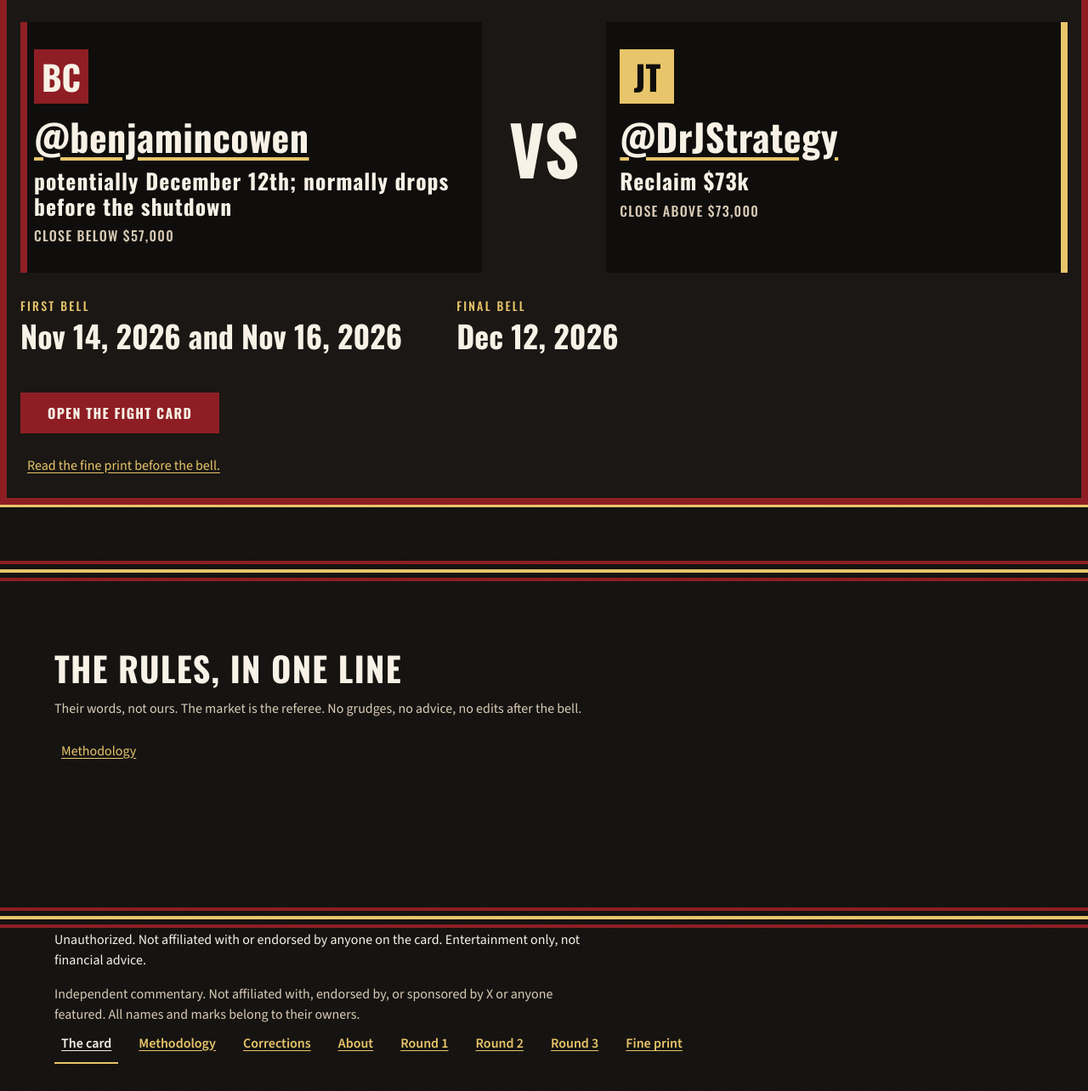
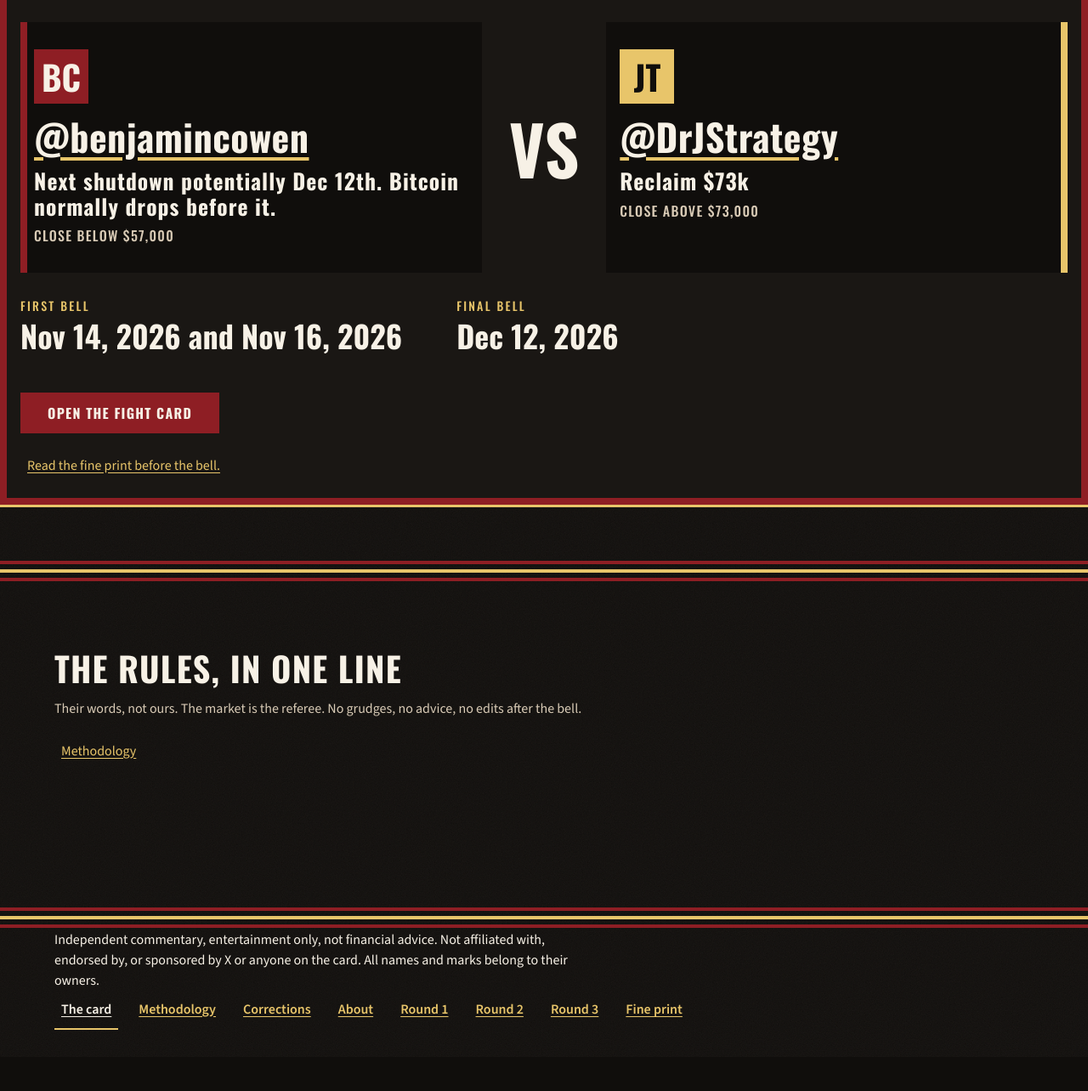
Before and after one commit to KidRunComVC/battle-calls-2, a website: page site/index.html in a window 1280 px wide. Shown: the part 2322-3606 px from the top of the page at 85% size. After the commit the page ends 3566 px from the top, so only its background shows below. Drawn offline with Linux system fonts and the light colour scheme.

Commit message:
Update Cowen's card line and the footer disclaimer
The short Bitcoin line now names the next shutdown and the drop before it. Every page footer uses one commentary disclaimer, and the header affiliation line stays as it was.

Co-authored-by: KidRunComVC <KidRunComVC@users.noreply.github.com>

```diff
--- a/css/site.css
+++ b/css/site.css
@@ -608,12 +608,6 @@ main {
 
 .card-intro .tagline {
   margin-top: 0;
-}
-
-.footer-affiliation {
-  max-width: var(--measure);
-  margin-top: var(--space-2);
-  color: var(--color-muted);
 }
 
 #rules-home {
--- a/data/fights.json
+++ b/data/fights.json
@@ -8,7 +8,7 @@
     "postFight": "Respect to both corners. Putting a number on the record in public takes guts.",
     "affiliation": "Independent commentary. Not affiliated with, endorsed by, or sponsored by X or anyone featured. All names and marks belong to their owners.",
     "affiliationShort": "Unauthorized. Not affiliated with X or anyone featured.",
-    "footerLine": "Unauthorized. Not affiliated with or endorsed by anyone on the card. Entertainment only, not financial advice.",
+    "footerLine": "Independent commentary, entertainment only, not financial advice. Not affiliated with, endorsed by, or sponsored by X or anyone on the card. All names and marks belong to their owners.",
     "teaser": "Read the fine print before the bell.",
     "unauthorized": "\"Unauthorized\" means the people on the card did not participate in this site and did not agree to be scored here.",
     "advice": "Entertainment and education only. This is not financial, investment, or trading advice.",
@@ -269,7 +269,7 @@
               "text": "The post is a historical analog to the average of 7 past shutdowns. It names no price level."
             }
           ],
-          "posterCall": "potentially December 12th; normally drops before the shutdown",
+          "posterCall": "Next shutdown potentially Dec 12th. Bitcoin normally drops before it.",
           "posterKo": "Close below $57,000"
         }
       ],
--- a/scripts/render.mjs
+++ b/scripts/render.mjs
@@ -709,7 +709,6 @@ function footer(site, current, extra = []) {
     <div class="ropes" aria-hidden="true"></div>
     <div class="wrap">
       <p class="footer-plain">${escapeText(site.footerLine)}</p>
-      <p class="footer-affiliation">${escapeText(site.affiliation)}</p>
       <nav aria-label="Footer"><ul class="footer-links">${links}</ul></nav>
     </div>
   </footer>`;
--- a/site/css/site.css
+++ b/site/css/site.css
@@ -608,12 +608,6 @@ main {
 
 .card-intro .tagline {
   margin-top: 0;
-}
-
-.footer-affiliation {
-  max-width: var(--measure);
-  margin-top: var(--space-2);
-  color: var(--color-muted);
 }
 
 #rules-home {
--- a/site/index.html
+++ b/site/index.html
@@ -125,7 +125,7 @@
         <div class="poster-corner poster-bear">
       <p class="poster-badge badge-bear" aria-hidden="true">BC</p>
       <a href="https://x.com/benjamincowen" class="poster-name handle" target="_blank" rel="noopener noreferrer">@benjamincowen</a>
-      <p class="poster-call">potentially December 12th; normally drops before the shutdown</p>
+      <p class="poster-call">Next shutdown potentially Dec 12th. Bitcoin normally drops before it.</p>
       <p class="poster-ko">Close below $57,000</p>
     </div>
         <p class="poster-vs">VS</p>
@@ -156,8 +156,7 @@
 <footer class="site-footer">
     <div class="ropes" aria-hidden="true"></div>
     <div class="wrap">
-      <p class="footer-plain">Unauthorized. Not affiliated with or endorsed by anyone on the card. Entertainment only, not financial advice.</p>
-      <p class="footer-affiliation">Independent commentary. Not affiliated with, endorsed by, or sponsored by X or anyone featured. All names and marks belong to their owners.</p>
+      <p class="footer-plain">Independent commentary, entertainment only, not financial advice. Not affiliated with, endorsed by, or sponsored by X or anyone on the card. All names and marks belong to their owners.</p>
       <nav aria-label="Footer"><ul class="footer-links"><li><a href="/battle-calls-2/" aria-current="page">The card</a></li><li><a href="/battle-calls-2/methodology.html">Methodology</a></li><li><a href="/battle-calls-2/corrections.html">Corrections</a></li><li><a href="/battle-calls-2/about.html">About</a></li><li><a href="/battle-calls-2/fights/round-1-silver.html">Round 1</a></li><li><a href="/battle-calls-2/fights/round-2-bitcoin.html">Round 2</a></li><li><a href="/battle-calls-2/fights/round-3-spx.html">Round 3</a></li><li><a href="/battle-calls-2/fine-print.html">Fine print</a></li></ul></nav>
     </div>
   </footer>
```
Also changed, not shown: site/404.html (+1 -2 lines), site/about.html (+1 -2 lines), site/corrections.html (+1 -2 lines), site/fights/round-1-silver.html (+1 -2 lines), site/fights/round-2-bitcoin.html (+3 -4 lines), site/fights/round-3-spx.html (+1 -2 lines), site/fine-print.html (+1 -2 lines), site/methodology.html (+1 -2 lines).
